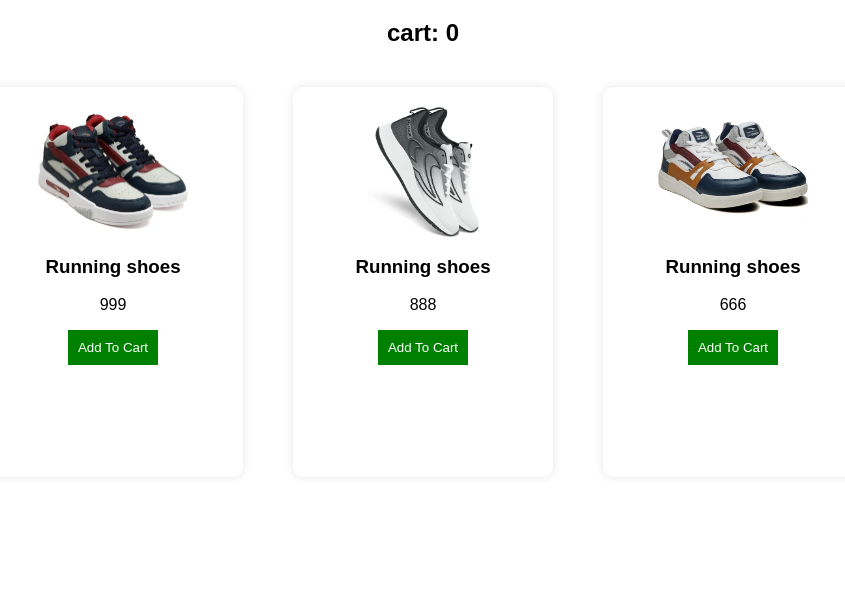
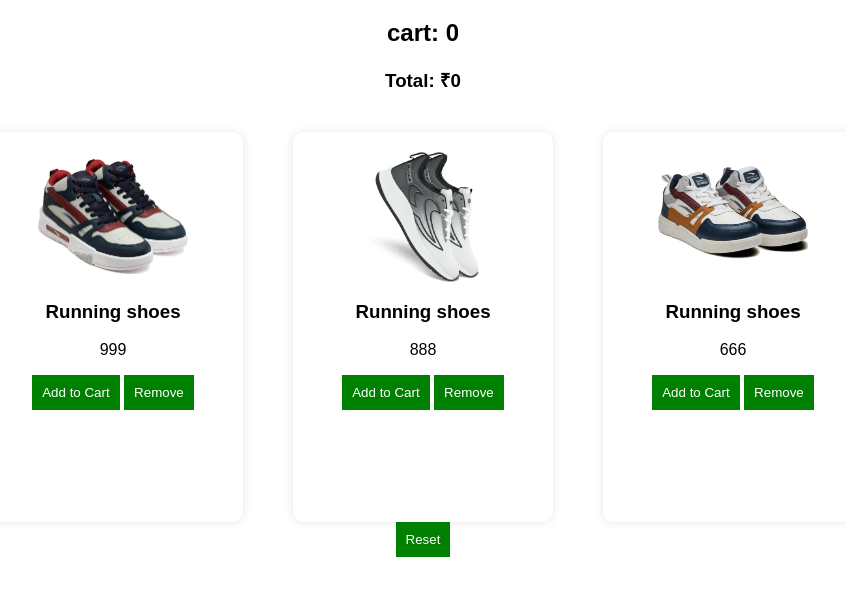
Before and after one commit to preetirk706/shoes_store, a plain HTML site: page index.html in a window 1280 px wide. Shown: the part 61-656 px from the top of the page, without its empty margins (217-1062 px from the left). Drawn offline with Linux system fonts and the light colour scheme.

Commit message:
add function and image folder

```diff
--- a/index.css
+++ b/index.css
@@ -17,7 +17,11 @@ body {
   height: 350px;
   border-radius: 10px;
    box-shadow: 0 0 10px rgba(0,0,0,0.1);
+   transition: 0.3s;
 
+}
+.product:hover{
+  transform: scale(1.05);
 }
  .product img {
   width: 150px;
--- a/index.html
+++ b/index.html
@@ -9,33 +9,39 @@
 <body>
   <h1>shoes store</h1>
   <h2 id="cart"> cart: 0</h2>
+ <h3 id="total">Total: ₹0</h3>
+ <p id="msg"></p>
   <div class="container">
     <div class="product">
       <div class="img-box">
-      <img src="shopping.webp" alt="shoes"></div>
+      <img src="/shoes_store/images/shopping.webp" alt="shoes"></div>
       <h3>Running shoes</h3>
       <p>999</p>
-      <button onclick="addToCart()"> Add To Cart</button>
-    </div>
+      <button onclick="addToCart(999)">Add to Cart</button>
+      <button onclick="removeFromCart(999)">Remove</button>
+      </div>
     <div class="product">
        <div class="img-box">
-      <img src="shopping (1).webp" alt="shoes"></div>
+      <img src="/shoes_store/images/shopping (1).webp" alt="shoes"></div>
       <h3>Running shoes</h3>
       <p>888</p>
-      <button onclick="addToCart()"> Add To Cart</button>
+      <button onclick="addToCart(888)">Add to Cart</button>
+      <button onclick="removeFromCart(888)">Remove</button>
+
      </div>
        <div class="product">
         <div class="img-box">
-      <img src="shopping (2).webp" alt="shoes"></div>
+      <img src="/shoes_store/images/shopping (2).webp" alt="shoes"></div>
       <h3>Running shoes</h3>
+      <p>666</p>
+      <button onclick="addToCart(666)">Add to Cart</button>
+      <button onclick="removeFromCart(666)">Remove</button>
 
 
-      <p>666</p>
-      <button onclick="addToCart()"> Add To Cart</button>
+    </div>
 
-    </div>
   </div>
-
+  <button onclick="resetCart()">Reset</button>
 </body>
 <script src="index.js"></script>
 </html>
--- a/index.js
+++ b/index.js
@@ -1,5 +1,27 @@
-let count=0;
-function addToCart() {
+let count = 0;
+let total = 0;
+
+function addToCart(price) {
   count++;
-  document.getElementById("cart").innerText="cart"+ count;
+  total += price;
+
+  document.getElementById("cart").innerText = "Cart: " + count;
+  document.getElementById("total").innerText = "Total: ₹" + total;
 }
+function removeFromCart(price) {
+  if (count > 0) {
+    count--;
+    total -= price;   // ⭐ यही main fix है
+
+    document.getElementById("cart").innerText = "Cart: " + count;
+    document.getElementById("total").innerText = "Total: ₹" + total;
+  }
+}
+
+function resetCart() {
+  count = 0;
+  total = 0;
+
+  document.getElementById("cart").innerText = "Cart: 0";
+  document.getElementById("total").innerText = "Total: ₹0";
+}
```
Also changed, not shown: images/shopping (1).webp (added), images/shopping (2).webp (added), images/shopping.webp (added).
